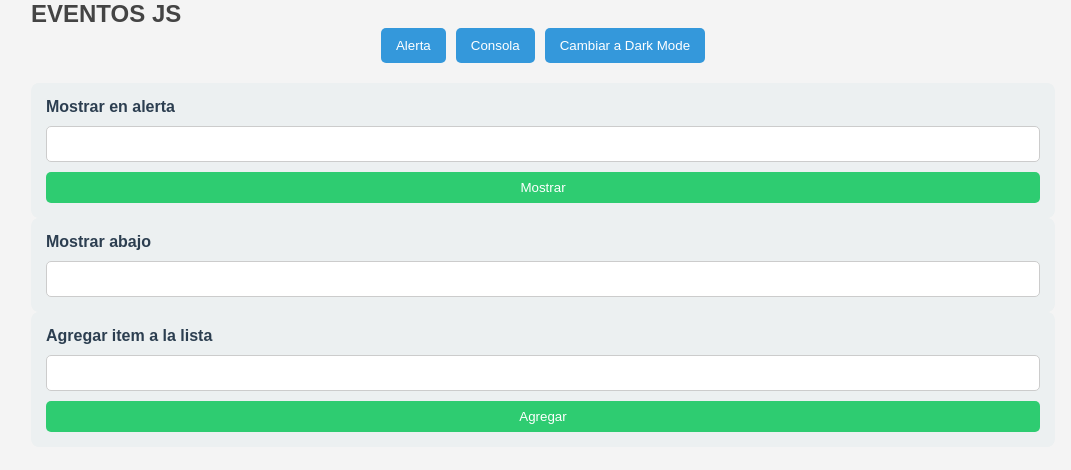
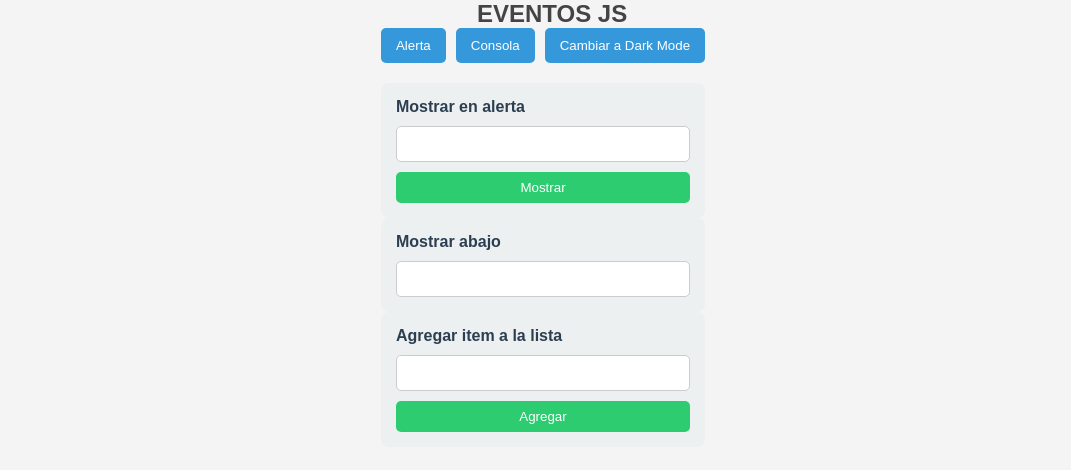
Before and after one commit to RodrigoPavezReyes/eventosJs, a plain HTML site: page index.html in a window 1280 px wide. Shown: the whole page, without its empty margins (97-1168 px from the left). Drawn offline with Linux system fonts and the light colour scheme.

Commit message:
css centrado

```diff
--- a/css/main.css
+++ b/css/main.css
@@ -114,6 +114,10 @@ h4 {
 }
 
 #contenido{
-    width: 80%;
+    max-width: 1000px;
     height: 100vh
 }
+
+#titulo{
+    margin-left: 6rem;
+}
```
Also changed, not shown: 1 other file.
